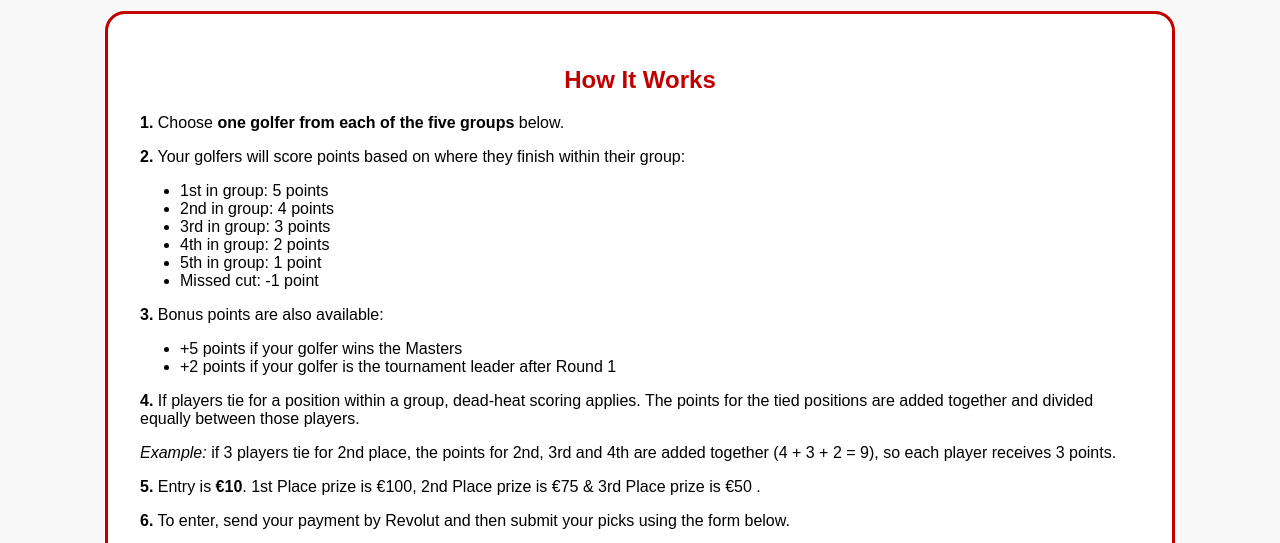
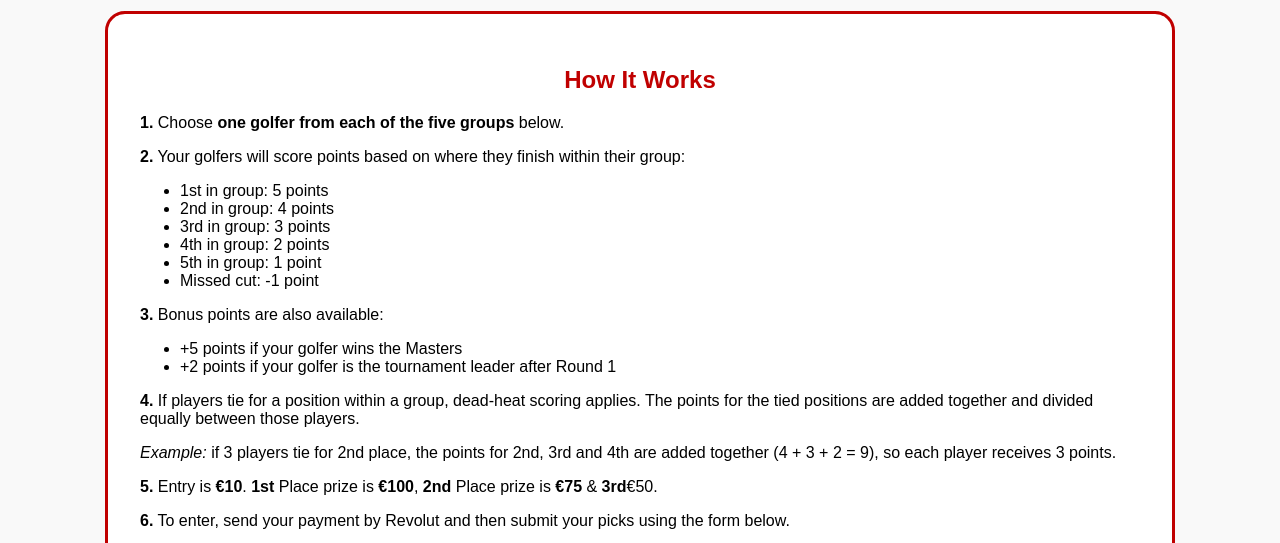
Before and after one commit to GibraltarGaels/2026_masters_dummy, a plain HTML site: page index.html in a window 1280 px wide. Shown: the part 239-782 px from the top of the page. Drawn offline with Linux system fonts and the light colour scheme.

Commit message:
Fix HTML encoding issues in index.html

```diff
--- a/index.html
+++ b/index.html
@@ -88,7 +88,7 @@ tr:nth-child(even){background:#f5f5f5;}
 
 <p><em>Example:</em> if 3 players tie for 2nd place, the points for 2nd, 3rd and 4th are added together (4 + 3 + 2 = 9), so each player receives 3 points.</p>
 
-<p><strong>5.</strong> Entry is <strong>€10</strong>. 1st Place prize is €100, 2nd Place prize is €75 & 3rd Place prize is €50 .</p>
+<p><strong>5.</strong> Entry is <strong>€10</strong>. <strong>1st</strong> Place prize is <strong>€100</strong>, <strong>2nd</strong> Place prize is <strong>€75</strong> & <strong>3rd</strong Place prize is <strong>€50</strong>.</p>
 
 <p><strong>6.</strong> To enter, send your payment by Revolut and then submit your picks using the form below.</p>
 
```
